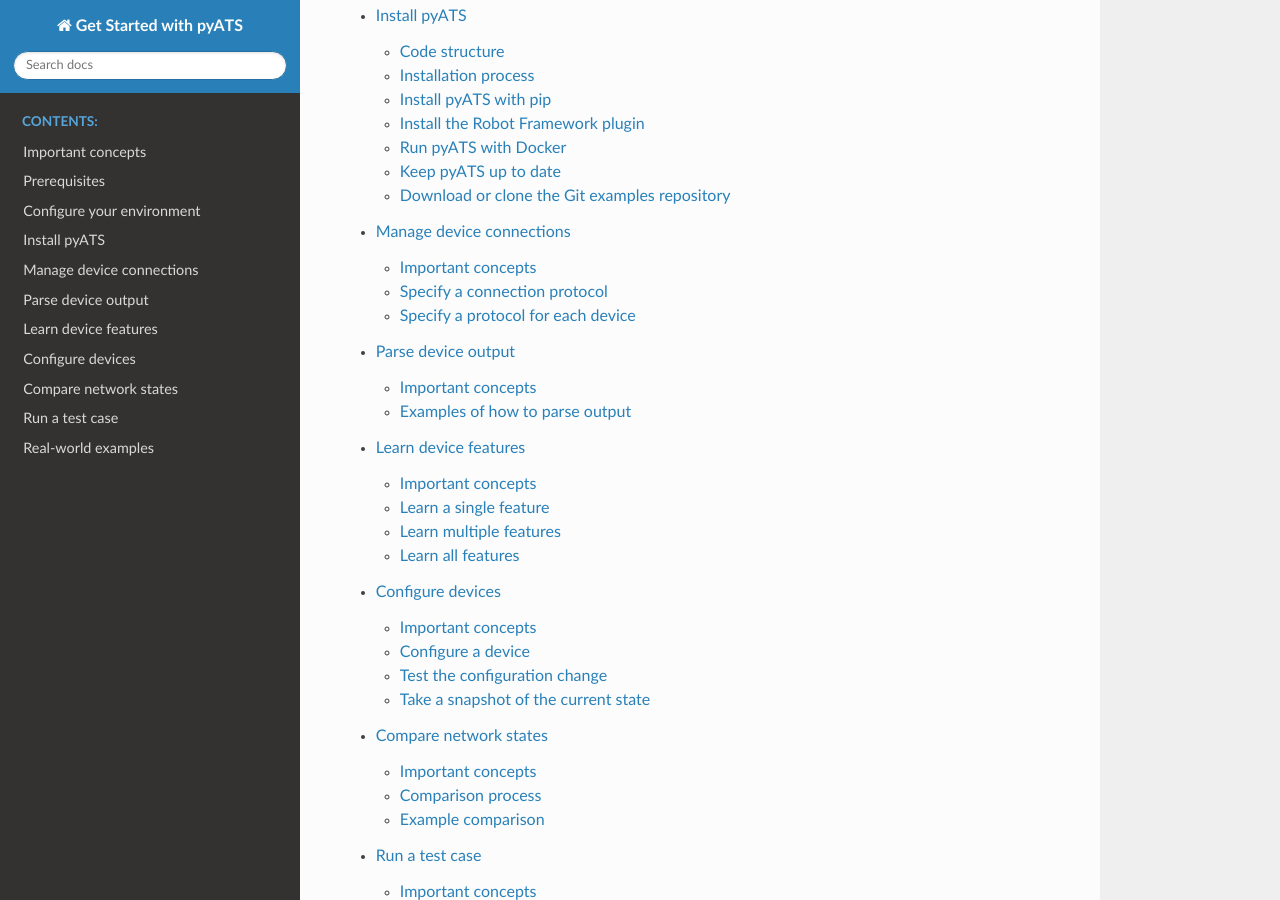
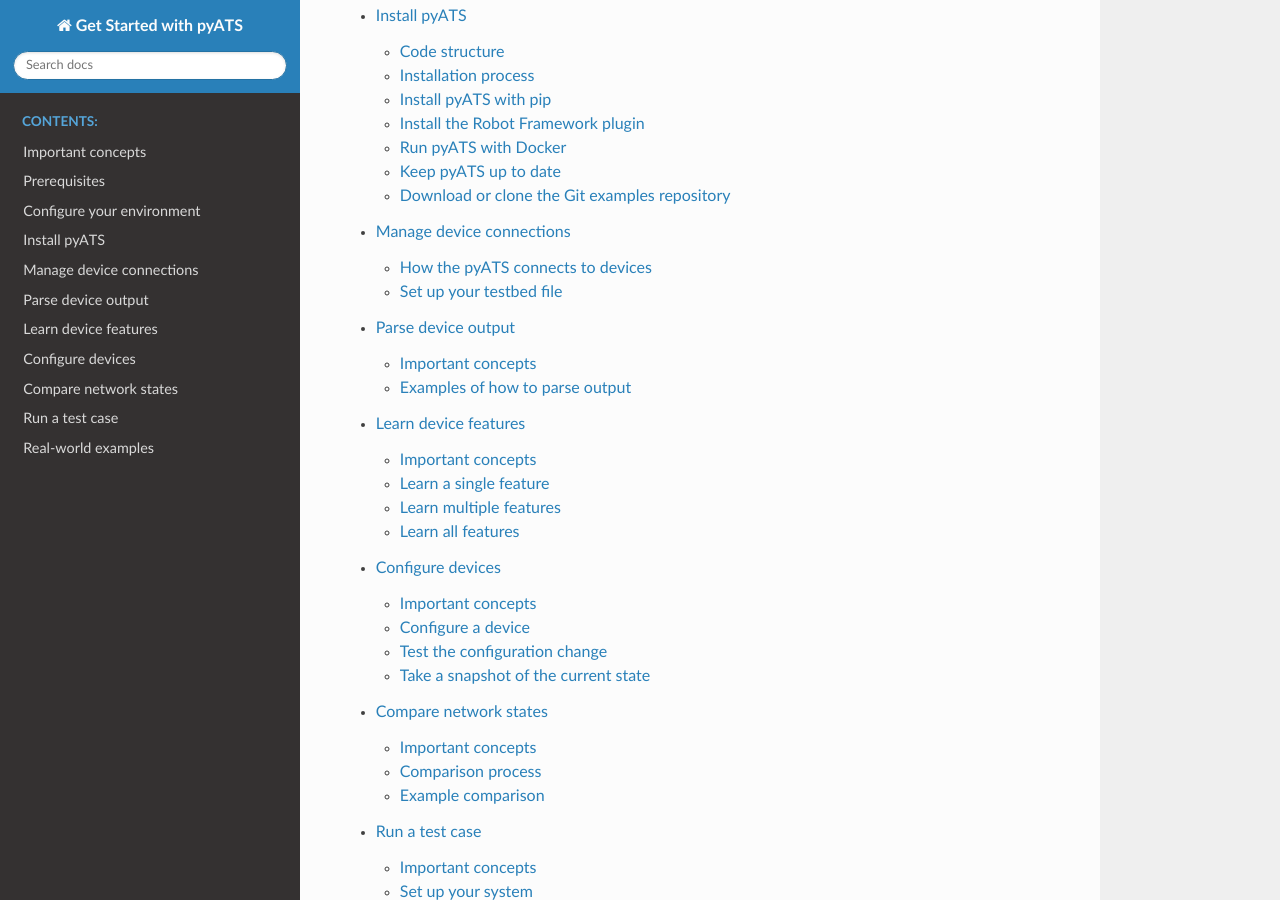
Before and after one commit to CiscoTestAutomation/getting-started, a Sphinx documentation site: the page built from source/index.rst, in a window 1280 px wide and 900 px high, scrolled down 540 px. Built offline with Sphinx 7.4.7 and the Read the Docs theme 2.0.0, drawn with Linux system fonts in a browser that asks for light colours; pages that are not in the unit, such as notebooks, are missing from menus; some of the changed lines change nothing that is shown.

Commit message:
Drafted sections about the YAML file.

```diff
--- a/source/quickstart/manageconnections.rst
+++ b/source/quickstart/manageconnections.rst
@@ -1,36 +1,83 @@
 Manage device connections
 =============================
-*Describe the purpose and objectives of this section.*
+This section describes how to connect to network devices using the |librarybold|, and gives you a quick example that you can try yourself.
 
-Important concepts
--------------------
-Describe the key |library| and generic concepts that the user needs to understand before they begin to perform these tasks. We'll need to define what these are.
+How the |pyATS| connects to devices
+-------------------------------------
+The following table describes the process that the |library| uses to connect to a network device.
 
-<Concept 1>
-^^^^^^^^^^^
-*(Each concept can be linked to and reused elsewhere.)*
+.. csv-table::
+    :file: ConnectionProcess.csv
 
-<Concept 2>
-^^^^^^^^^^^
 
-<Concept n...>
-^^^^^^^^^^^^^^
+|pyATS| uses the information contained in your :term:`testbed YAML file` to create an *object*
+*Describe the process that JB described to me today...*
 
-Specify a connection protocol
+.. manageconnections-setup-testbed
+
+Set up your testbed file
 ------------------------------
-*(This content can be re-used elsewhere.)*
+Your :term:`testbed YAML file` defines the :term:`devices` in your network and how to connect to each device. There are a few different ways to create a testbed file, but the two simplest are:
 
-#. Step one
-#. Step two
-#. Step n
+* Use a text editor to copy and edit an existing YAML file.
+* Enter device information into an Excel file, and let the |library| create the YAML file for you.
 
-Specify a protocol for each device
------------------------------------
-*(This content can be re-used elsewhere.)*
+The following sections explain both options.
 
-#. Step one
-#. Step two
-#. Step n
+Edit a YAML file directly
+^^^^^^^^^^^^^^^^^^^^^^^^^
+The YAML file must follow the |pyATS| `topology schema <https://developer.cisco.com/docs/pyats/api/>`_. The schema provides for a complete and thorough description of your testbed, including custom key-value pairs. Only the ``devices`` block is actually required, however, so it's easy to get started with a simple example.
+
+The ``devices`` block contains a description of each network device, and must include the following keys.
+
+.. csv-table:: Required device block details
+    :header: "Key", "Description"
+    :widths: 25 75
+
+    "``name``", "This *must* be the hostname of the device."
+    "``alias``", "Not required, but strongly recommended. The |library| uses the alias to identify the device during script execution. This makes the script reusable on another topology, when a device is assigned the same alias, such as uut (for unit under test)."
+    "``os``", "Device operating system"
+    "``type``", "Device type"
+    "``ip``", "IP address"
+    "``protocol``", "Any supported protocol |br| (currently Telnet, SSH, REST, RESTCONF, NETCONF, and YANG)"
+    "``port``", "Connection port"
+
+
+The following example shows a YAML file with two devices defined::
+
+  devices:
+
+   nx-osv-1:
+     alias: 'uut'
+     os: nxos
+     type: NX-OSv
+     connections:
+       defaults:
+         class: unicon.Unicon
+       console:
+         ip: 10.10.20.160
+         protocol: SSH
+         port: 17003
+   csr1000v-1:
+     alias: 'helper'
+     os: iosxe
+     type: CSR1000v
+     connections:
+       defaults:
+         class: unicon.Unicon
+       console:
+         ip: 10.10.20.161
+         protocol: SSH
+         port: 17005
+
+
+.. attention:: Remember that YAML is white-space and case-sensitive.
+
+Use Excel to create the YAML file
+^^^^^^^^^^^^^^^^^^^^^^^^^^^^^^^^^^
+You can define all of your device information in an Excel file. The |library| automatically converts the input and creates an equivalent YAML file. *See Nathan's documentation for more info about this.*
+
+
 
 See also...
 *a list of relevant links*
```
